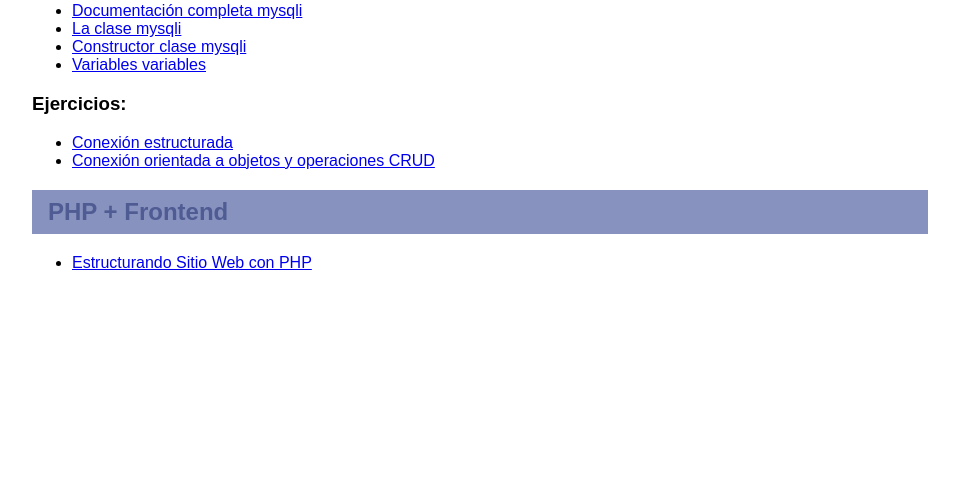
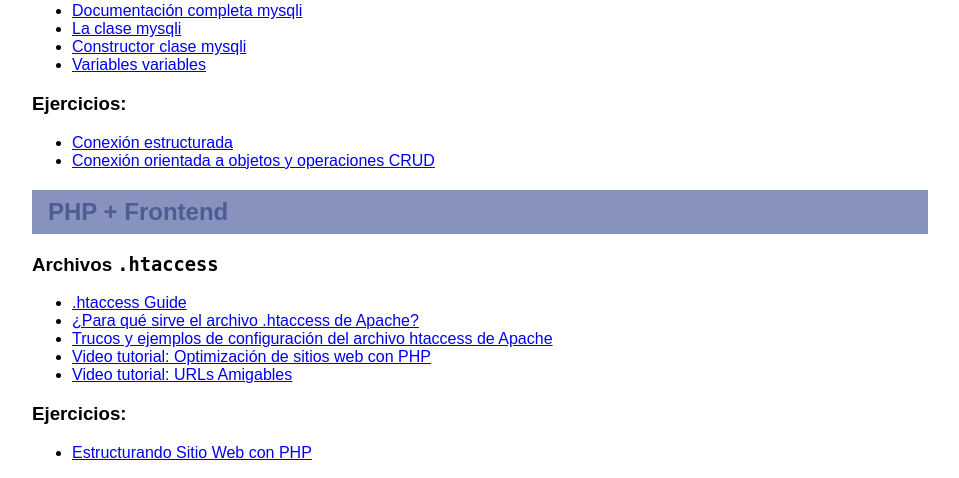
Before and after one commit to montfr/iconos35, a PHP site: page / in a window 1280 px wide. Shown: the part 2173-2651 px from the top of the page, without its empty margins (160-1119 px from the left). Before the commit the page ends 2443 px from the top, so only its background shows below. Run offline with PHP 8.4, Linux system fonts and the light colour scheme.

Commit message:
Clase 4/5 PHP actualizando index.php de teoria

```diff
--- a/PHP/index.php
+++ b/PHP/index.php
@@ -140,8 +140,17 @@
     <li><a href="./poo_connection.php">Conexión orientada a objetos y operaciones CRUD</a></li>
   </ul>
   <h2>PHP + Frontend</h2>
+  <h3>Archivos <code>.htaccess</code></h3>
   <ul>
-    <li><a href="./sitio/index.php">Estructurando Sitio Web con PHP</a></li>
+    <li><a href="http://www.htaccess-guide.com/" target="blank">.htaccess Guide</a></li>
+    <li><a href="https://hipertextual.com/archivo/2012/07/archivo-htaccess-apache/" target="blank">¿Para qué sirve el archivo .htaccess de Apache?</a></li>
+    <li><a href="http://librosweb.es/tutorial/trucos-y-ejemplos-de-configuracion-del-archivo-htaccess-de-apache/" target="blank">Trucos y ejemplos de configuración del archivo htaccess de Apache</a></li>
+    <li><a href="https://www.youtube.com/watch?v=J_npJ8kKESg" target="blank">Video tutorial: Optimización de sitios web con PHP</a></li>
+    <li><a href="https://www.youtube.com/watch?v=HsmYkJ1qlHE" target="blank">Video tutorial: URLs Amigables</a></li>
+  </ul>
+  <h3>Ejercicios:</h3>
+  <ul>
+    <li><a href="./sitio/">Estructurando Sitio Web con PHP</a></li>
   </ul>
 </body>
 </html>
```
